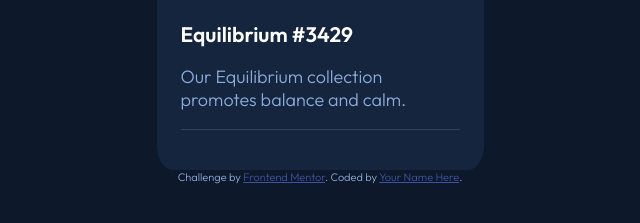
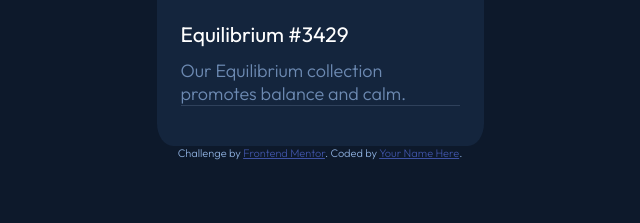
Before and after one commit to iamindika/nft-preview-card-component-main, a React app: page / in a window 1280 px wide. Shown: the part 313-536 px from the top of the page, without its empty margins (320-960 px from the left). Built offline with nearby package versions, Linux system fonts and the light colour scheme.

Commit message:
define reusable css class 'blur' and apply to NFTDesc component

```diff
--- a/src/components/NFTDesc.js
+++ b/src/components/NFTDesc.js
@@ -4,7 +4,7 @@ export default function NFTDesc() {
   return (
     <section className="nft-desc">
       <h1 className="nft-desc__title">Equilibrium #3429</h1>
-      <p className="nft-desc__text">Our Equilibrium collection promotes balance and calm.</p>
+      <p className="nft-desc__text blur">Our Equilibrium collection promotes balance and calm.</p>
     </section>
   )
 }
--- a/src/styles/index.css
+++ b/src/styles/index.css
@@ -10,7 +10,7 @@ body {
 
 .nft-desc__title {
   color: hsl(0, 0%, 100%);
-  font-weight: 600;
+  font-weight: 400;
   font-size: 1.3125rem;
 }
 
@@ -27,6 +27,10 @@ img {
   background-color: hsl(216, 50%, 16%);
 }
 
+.blur {
+  opacity: .75;
+}
+
 .nft-logo {
   width: 278px;
   height: 278px;
@@ -39,6 +43,11 @@ img {
 }
 
 .nft-desc__title {
+  margin-top: 0;
+  margin-bottom: .75rem;
+}
+
+.nft-desc__text {
   margin: 0;
 }
 
```
